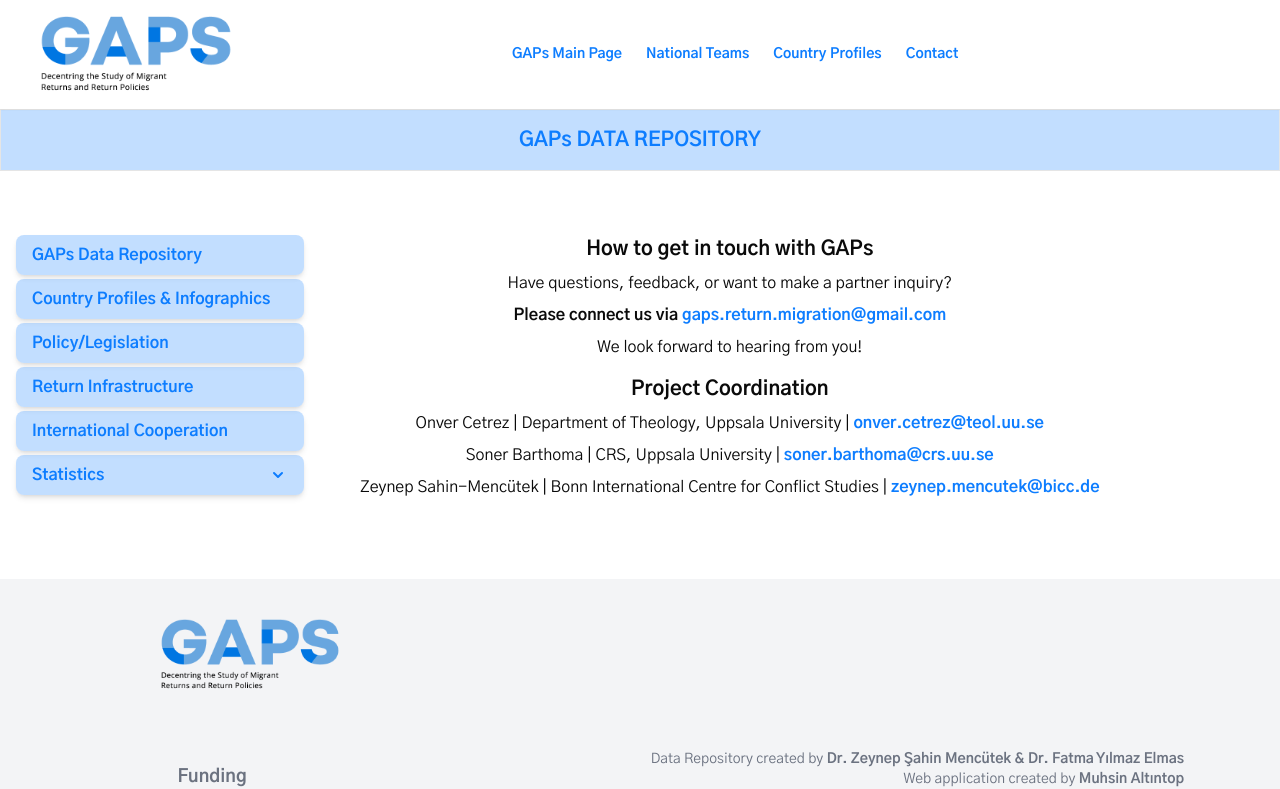
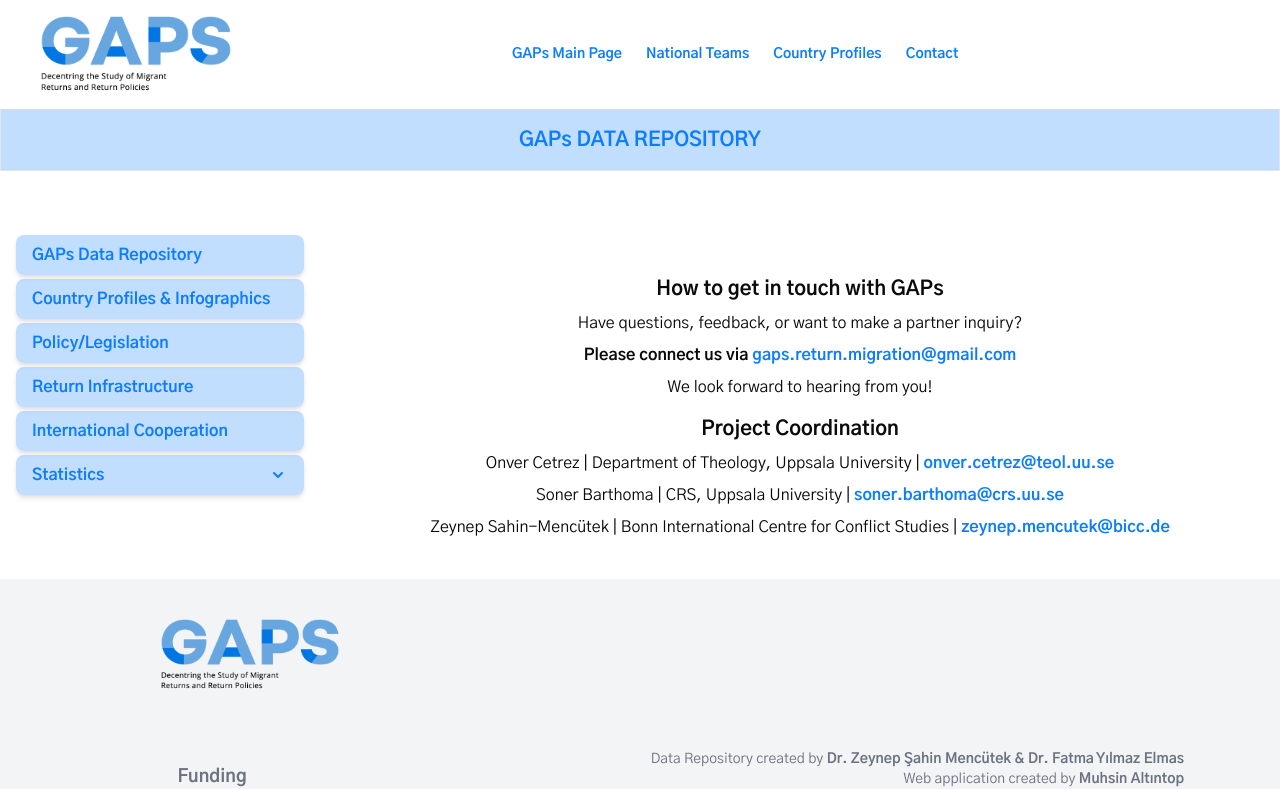
Before and after one commit to muhsinaltintop/gap-project, a Next.js app: page /contact in a window 1280 px wide. Shown: the top 789 px of the page. Built offline with nearby package versions, Linux system fonts and the light colour scheme.

Commit message:
national teams and contact centered

```diff
--- /dev/null
+++ b/app/_components/Contact.jsx
@@ -0,0 +1,22 @@
+import Link from 'next/link'
+import React from 'react'
+
+const Contact = () => {
+  return (
+    <div className='text-center'>
+        <div className='font-bold text-xl mt-2'>How to get in touch with GAPs</div>
+        <div className='mt-2'>Have questions, feedback, or want to make a partner inquiry?</div>
+        <div className='mt-2'><span className='font-bold'>Please connect us via</span> <Link href="mailto:gaps.return.migration@gmail.com"><span className='text-primary font-bold'>gaps.return.migration@gmail.com</span></Link></div>
+        <div className='mt-2'>We look forward to hearing from you!</div>
+        {/* <div>To keep up with GAPs Return Migration Project, check out our blog and follow us on X (Twitter), Instagram, Facebook.</div> */}
+        <div className='font-bold text-xl mt-4'>Project Coordination</div>
+        <div className='mt-2'>Onver Cetrez | Department of Theology, Uppsala University | <Link href="mailto:onver.cetrez@teol.uu.se"><span className='text-primary font-bold'>onver.cetrez@teol.uu.se</span></Link></div>
+        <div className='mt-2'>Soner Barthoma | CRS, Uppsala University | <Link href="mailto:soner.barthoma@crs.uu.se"><span className='text-primary font-bold'>soner.barthoma@crs.uu.se</span></Link></div>
+        <div className='mt-2'>Zeynep Sahin-Mencütek | Bonn International Centre for Conflict Studies | <Link href="mailto:zeynep.mencutek@bicc.de"><span className='text-primary font-bold'>zeynep.mencutek@bicc.de</span></Link></div>
+
+
+    </div>
+  )
+}
+
+export default Contact
--- a/app/contact/page.jsx
+++ b/app/contact/page.jsx
@@ -1,21 +1,9 @@
-import Link from 'next/link'
 import React from 'react'
+import Contact from '../_components/Contact'
 
 const page = () => {
   return (
-    <div className='text-center m-10'>
-        <div className='font-bold text-xl mt-2'>How to get in touch with GAPs</div>
-        <div className='mt-2'>Have questions, feedback, or want to make a partner inquiry?</div>
-        <div className='mt-2'><span className='font-bold'>Please connect us via</span> <Link href="mailto:gaps.return.migration@gmail.com"><span className='text-primary font-bold'>gaps.return.migration@gmail.com</span></Link></div>
-        <div className='mt-2'>We look forward to hearing from you!</div>
-        {/* <div>To keep up with GAPs Return Migration Project, check out our blog and follow us on X (Twitter), Instagram, Facebook.</div> */}
-        <div className='font-bold text-xl mt-4'>Project Coordination</div>
-        <div className='mt-2'>Onver Cetrez | Department of Theology, Uppsala University | <Link href="mailto:onver.cetrez@teol.uu.se"><span className='text-primary font-bold'>onver.cetrez@teol.uu.se</span></Link></div>
-        <div className='mt-2'>Soner Barthoma | CRS, Uppsala University | <Link href="mailto:soner.barthoma@crs.uu.se"><span className='text-primary font-bold'>soner.barthoma@crs.uu.se</span></Link></div>
-        <div className='mt-2'>Zeynep Sahin-Mencütek | Bonn International Centre for Conflict Studies | <Link href="mailto:zeynep.mencutek@bicc.de"><span className='text-primary font-bold'>zeynep.mencutek@bicc.de</span></Link></div>
-
-
-    </div>
+    <div className='mx-auto items-center mt-20'><Contact/></div>
   )
 }
 
--- a/app/data-entry-teams/page.jsx
+++ b/app/data-entry-teams/page.jsx
@@ -3,7 +3,7 @@ import DataEntryTeams from '../_components/DataEntryTeams'
 
 const page = () => {
   return (
-    <div><DataEntryTeams/></div>
+    <div className='mx-auto items-center mt-20'><DataEntryTeams/></div>
   )
 }
 
```
